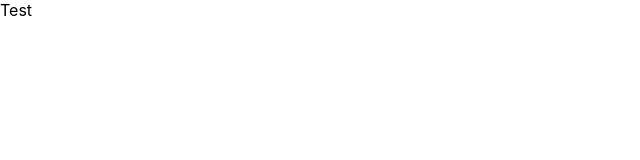
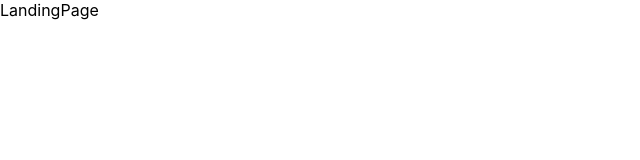
Before and after one commit to amanaksu/boiler-plate, a React (Create React App) app in the folder client/: page / in a window 1280 px wide. Shown: the top 160 px of the page, without its empty margins (0-640 px from the left). Built offline with nearby package versions, Linux system fonts and the light colour scheme.

Commit message:
Coding the Route part 4 - Set default React Route Dom

```diff
--- a/client/package.json
+++ b/client/package.json
@@ -8,6 +8,7 @@
     "@testing-library/user-event": "^7.2.1",
     "react": "^16.13.1",
     "react-dom": "^16.13.1",
+    "react-router-dom": "^5.1.2",
     "react-scripts": "3.4.0"
   },
   "scripts": {
--- a/client/src/App.js
+++ b/client/src/App.js
@@ -1,11 +1,29 @@
 import React from "react";
+import {
+  BrowserRouter as Router,
+  Switch,
+  Route,
+  Link
+} from "react-router-dom";
+
+import LandingPage from "./components/views/LandingPage/LandingPage";
+import LoginPage from "./components/views/LoginPage/LoginPage";
+import RegisterPage from "./components/views/RegisterPage/RegisterPage";
+
 
 function App() {
   return (
-    <div className="App">
-      Test
-    </div>
+    <Router>
+      <div>
+        <Switch>
+          <Route exact path="/" component={LandingPage} />
+          <Route exact path="/login" component={LoginPage} />
+          <Route exact path="/register" component={RegisterPage} />
+        </Switch>
+      </div>
+    </Router>
   );
 }
 
+
 export default App;
--- a/client/src/components/views/LoginPage/LoginPage.js
+++ b/client/src/components/views/LoginPage/LoginPage.js
@@ -8,4 +8,4 @@
     )
 }
 
-export default LogingPage;
+export default LoginPage;
```
Also changed, not shown: 1 other file (tests, documents, lock files or other folders).
